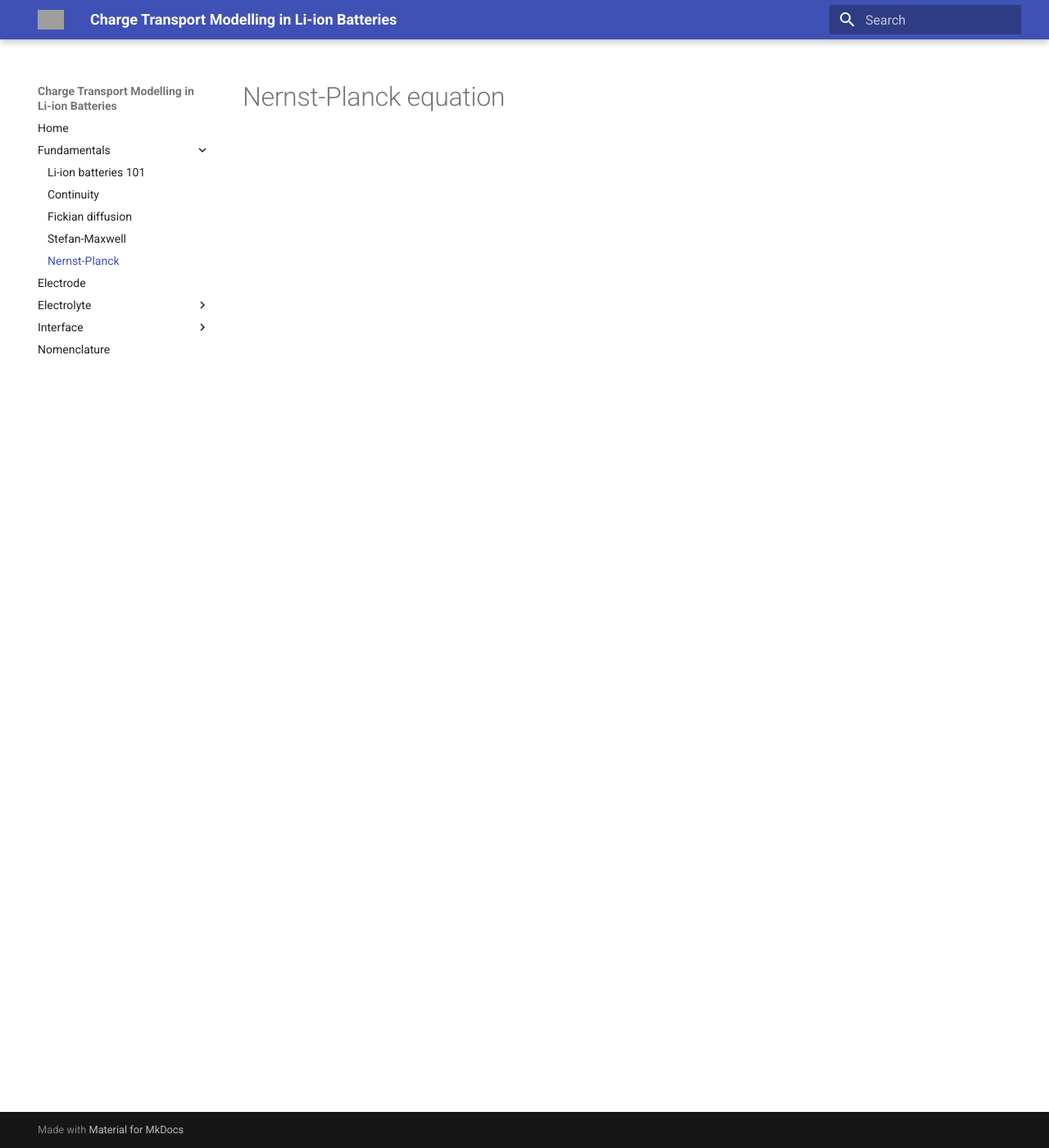
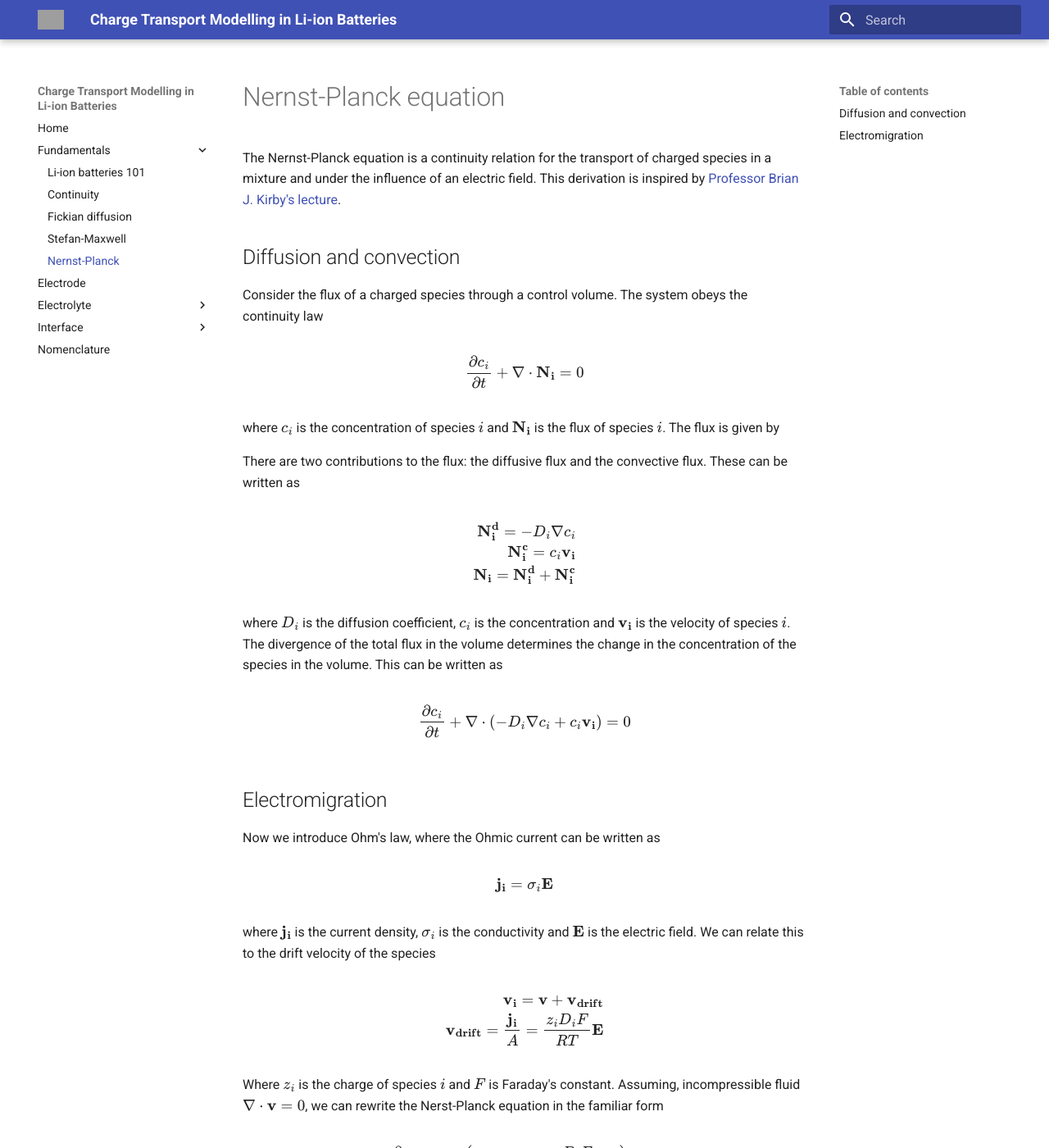
Before and after one commit to isaacsquires/battery-modelling, an MkDocs documentation site: the page built from docs/fundamentals/nernst-planck.md, in a window 1280 px wide and 1400 px high. Shown: the whole window at 82% size. Built offline with MkDocs 1.6.1 and Material for MkDocs 9.7.7, drawn with Linux system fonts in a browser that asks for light colours; some of the changed text lies outside the part shown; grey boxes are pictures that could not be loaded.

Commit message:
stefan maxwell and nernst planck

```diff
--- a/docs/fundamentals/nernst-planck.md
+++ b/docs/fundamentals/nernst-planck.md
@@ -1 +1,62 @@
 # Nernst-Planck equation
+
+The Nernst-Planck equation is a continuity relation for the transport of charged species in a mixture and under the influence of an electric field. This derivation is inspired by [Professor Brian J. Kirby's lecture](https://www.youtube.com/watch?v=4zlMjzC7NT8).
+
+## Diffusion and convection
+
+Consider the flux of a charged species through a control volume. The system obeys the continuity law
+
+$$
+\begin{aligned}
+\frac{\partial c_i}{\partial t} + \nabla \cdot \mathbf{N_i} = 0
+\end{aligned}
+$$
+
+where $c_i$ is the concentration of species $i$ and $\mathbf{N_i}$ is the flux of species $i$. The flux is given by
+
+There are two contributions to the flux: the diffusive flux and the convective flux. These can be written as
+
+$$
+\begin{aligned}
+\mathbf{N^d_i} = -D_i \nabla c_i \\
+\mathbf{N^c_i} = c_i \mathbf{v_i} \\
+\mathbf{N_i} = \mathbf{N^d_i} + \mathbf{N^c_i}
+\end{aligned}
+$$
+
+where $D_i$ is the diffusion coefficient, $c_i$ is the concentration and $\mathbf{v_i}$ is the velocity of species $i$. The divergence of the total flux in the volume determines the change in the concentration of the species in the volume. This can be written as
+
+$$
+\begin{aligned}
+\frac{\partial c_i}{\partial t} + \nabla \cdot \left( -D_i \nabla c_i + c_i \mathbf{v_i} \right) = 0
+\end{aligned}
+$$
+
+## Electromigration
+
+Now we introduce Ohm's law, where the Ohmic current can be written as
+
+$$
+\begin{aligned}
+\mathbf{j_i} = \sigma_i \mathbf{E}
+\end{aligned}
+$$
+
+where $\mathbf{j_i}$ is the current density, $\sigma_i$ is the conductivity and $\mathbf{E}$ is the electric field. We can relate this to the drift velocity of the species
+
+$$
+\begin{aligned}
+\mathbf{v_i} = \mathbf{v} + \mathbf{v_{drift}} \\
+\mathbf{v_{drift}} = \frac{\mathbf{j_i}}{A} = \frac{z_i D_i F}{RT} \mathbf{E}
+\end{aligned}
+$$
+
+<!-- This equation needs explaining! -->
+
+Where $z_i$ is the charge of species $i$ and $F$ is Faraday's constant. Assuming, incompressible fluid $\nabla \cdot \mathbf{v} = 0$, we can rewrite the Nerst-Planck equation in the familiar form
+
+$$
+\begin{aligned}
+\frac{\partial c_i}{\partial t} + \nabla \cdot \left( -D_i \nabla c_i + \frac{z_i D_i F}{R T} c_i \mathbf{E} \right) = 0
+\end{aligned}
+$$
```
Also changed, not shown: docs/fundamentals/stefan-maxwell.md (+97 -1 lines), refs.bib (+22 -0 lines).
